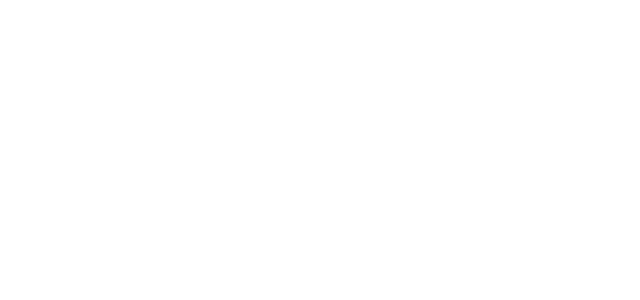
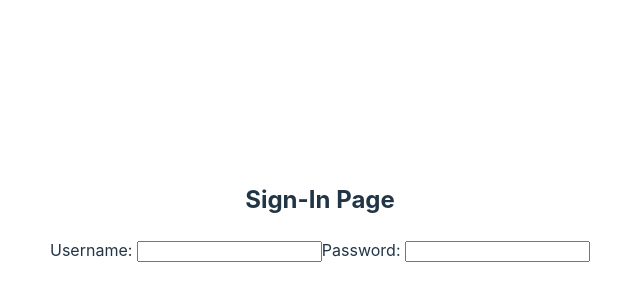
Before and after one commit to kasmi00/Step_Elegance33A, a React (Vite) app in the folder StepEleganceFrontEnd/: page / in a window 1280 px wide. Shown: the part 220-520 px from the top of the page, without its empty margins (320-960 px from the left). Built offline with nearby package versions, Linux system fonts and the light colour scheme.

Commit message:
added login html

```diff
--- a/StepEleganceFrontEnd/package.json
+++ b/StepEleganceFrontEnd/package.json
@@ -11,7 +11,8 @@
   },
   "dependencies": {
     "react": "^18.2.0",
-    "react-dom": "^18.2.0"
+    "react-dom": "^18.2.0",
+    "react-router-dom": "^6.20.1"
   },
   "devDependencies": {
     "@types/react": "^18.2.37",
--- a/StepEleganceFrontEnd/src/pages/login.tsx
+++ b/StepEleganceFrontEnd/src/pages/login.tsx
@@ -2,9 +2,24 @@ import './login.css'
 function login(){
 
     return(
-        <>
+       <>
+           <head>
+               <title>Login Page</title>
+               <meta name="viewport" content="width=device-width,initial-scale=1.0" />
+           </head>
+           <body>
+           <div className="SIGN-IN">
+               <h2>Sign-In Page</h2>
+               <label>
+                   Username: <input type="text" name="Username" />
+               </label>
+               <label>
+                   Password: <input type="Password" name="Password" />
+               </label>
+           </div>
+           </body>
+       </>
 
-        </>
     )
 }
 export default login
```
Also changed, not shown: StepEleganceFrontEnd/src/App.tsx (+18 -4 lines), 1 other file (tests, documents, lock files or other folders).
